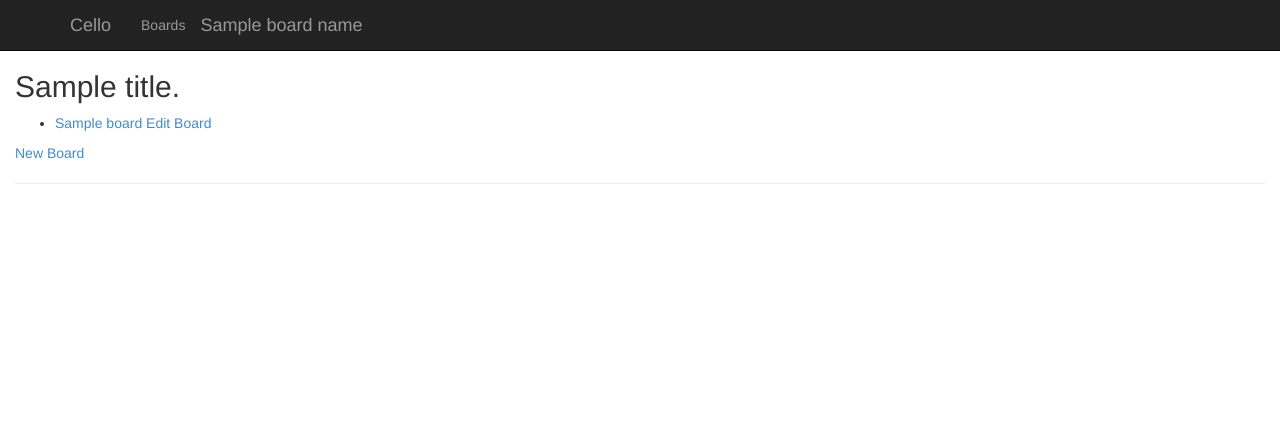
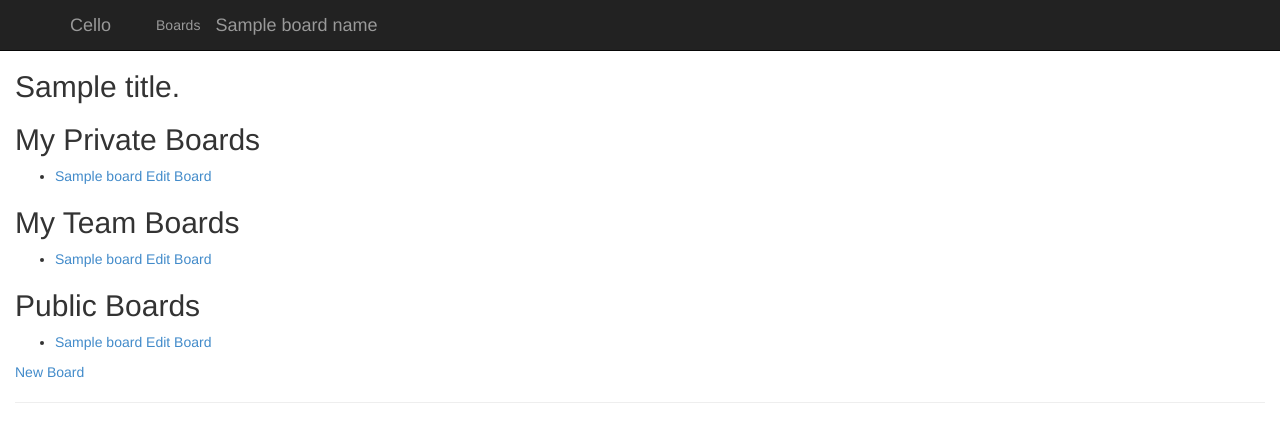
Before and after one commit to michpern/cello, a Flask app: template cello/templates/boards.html in a window 1280 px wide. Shown: the top 442 px of the page. Run offline with Flask 2, Linux system fonts and the light colour scheme; the template is opened without the code that fills it: most values are stand-ins (such as "Sample title", 1, 10 or a date in 2020); some libraries are stand-ins or nearby versions.

Commit message:
Multiuser - initial work

```diff
--- a/cello/templates/boards.html
+++ b/cello/templates/boards.html
@@ -4,8 +4,9 @@
 
 <h2>{{ title }}.</h2>
 
+<h2>My Private Boards</h2>
 <ul >
-    {% for board in boards %}
+    {% for board in privateboards %}
         <li id="board-{{ board.id }}">
             <a href="{{url_for('board', board_id=board.id)}}">{{board.name}}</a> <a href="{{url_for('edit_board', board_id=board.id)}}">Edit Board</a>
         </li>
@@ -13,5 +14,26 @@
     {% endfor %}
 </ul>
 
+<h2>My Team Boards</h2>
+<ul>
+    {% for board in teamboards %}
+    <li id="board-{{ board.id }}">
+        <a href="{{url_for('board', board_id=board.id)}}">{{board.name}}</a> <a href="{{url_for('edit_board', board_id=board.id)}}">Edit Board</a>
+    </li>
+
+    {% endfor %}
+</ul>
+
+<h2>Public Boards</h2>
+<ul>
+    {% for board in otherboards %}
+    <li id="board-{{ board.id }}">
+        <a href="{{url_for('board', board_id=board.id)}}">{{board.name}}</a> <a href="{{url_for('edit_board', board_id=board.id)}}">Edit Board</a>
+    </li>
+
+    {% endfor %}
+</ul>
+
+
 <a href="{{url_for('new_board')}}">New Board</a>
 {% endblock %}
--- a/cello/templates/layout.html
+++ b/cello/templates/layout.html
@@ -265,6 +265,7 @@
                     <span class="icon-bar"></span>
                 </button>
                 <a href="/" class="navbar-brand">Cello</a>
+                <span class="navbar-brand">{{ user.username }}</span>
             </div>
             <div class="navbar-collapse collapse">
 
--- a/cello/views.py
+++ b/cello/views.py
@@ -5,8 +5,9 @@ Routes and views for the flask application.
 from datetime import datetime
 import json
 from flask import render_template, request
+from flask_peewee.auth import Auth
 from playhouse.shortcuts import *
-from cello import app, model
+from cello import app, model, auth
 import cello.model
 from builtins import print
 
@@ -96,7 +97,7 @@ def get_user_name(u):
     if u is None:
         return ""
 
-    user = model.User.get(model.User.id == u)
+    user = model.UserPrefs.get(model.UserPrefs.id == u)
     return user.name
 
 def get_comment_info(item_id):
@@ -215,6 +216,7 @@ def create_standard_streams(board_id):
 app.jinja_env.filters['formatdatetime'] = format_date_time
 app.jinja_env.filters['getusername'] = get_user_name
 
+"""
 @app.before_request
 def before_request():
     model.database.connect()
@@ -223,6 +225,7 @@ def before_request():
 def after_request(response):
     model.database.close()
     return response
+"""
 
 @app.route('/home')
 def home():
@@ -254,17 +257,29 @@ def about():
         message='Your application description page.'
     )
 
+@auth.login_required
 @app.route('/boards')
 def boards():
-    boards = model.Board.select().order_by(model.Board.name)
+    currentuser = get_current_user()
+    privateboards = model.Board.select().where( (model.Board.createdby == currentuser) & (model.Board.isprivate==1)).order_by(model.Board.name)
+    myteams = get_users_teams(currentuser)
+    teamboards = model.Board.select().where(model.Board.team << myteams).order_by(model.Board.name)
+    otherboards = model.Board.select().where((~(model.Board.team << myteams)) & (model.Board.isprivate == 0)).order_by(model.Board.name)
     return render_template(
         'boards.html',
         title='Boards',
-        boards = boards)
+        privateboards = privateboards,
+        teamboards = teamboards,
+        otherboards = otherboards)
+
 
 @app.route('/')
+@auth.login_required
 def slash():
-    return board(1)
+    userId = get_current_user()
+    user = model.UserPrefs.get(model.UserPrefs.id == userId)
+    boardId = user.defaultboard
+    return board(boardId)
 
 @app.route('/board/<board_id>')
 def board(board_id):
@@ -302,6 +317,8 @@ def new_board():
 @app.route('/edit_board/<board_id>')
 def edit_board(board_id):
     board = model.Board.get(model.Board.id == board_id)
+    current_user = get_current_user()
+    teams = get_users_teams(current_user_user)
     return render_template(
         'edit_board.html',
         name = board.name,
@@ -338,7 +355,12 @@ def save_board():
     return boards()
 
 def get_current_user():
-    return 2
+    user = auth.get_logged_in_user()
+    return user.id
+
+def get_users_teams(userId):
+    teams = model.TeamMembers.select(fn.Distinct(model.TeamMembers.teamId)).where(model.TeamMembers.userId == userId)
+    return teams
 
 def get_next_feature_id(parentStreamId):
     stream = model.Stream.get(model.Stream.id == parentStreamId)
--- a/runserver.py
+++ b/runserver.py
@@ -3,7 +3,7 @@ This script runs the cello application using a development server.
 """
 
 from os import environ
-from cello import app
+from cello import app, db, auth
 
 if __name__ == '__main__':
     HOST = environ.get('SERVER_HOST', 'localhost')
@@ -11,4 +11,6 @@ if __name__ == '__main__':
         PORT = int(environ.get('SERVER_PORT', '5555'))
     except ValueError:
         PORT = 5555
+
+    auth.User.create_table(fail_silently=True)
     app.run(HOST, PORT)
```
Also changed, not shown: cello/__init__.py (+25 -0 lines), cello/model.py (+15 -6 lines), cello/templates/edit_board.html (+7 -0 lines), 1 other file.
